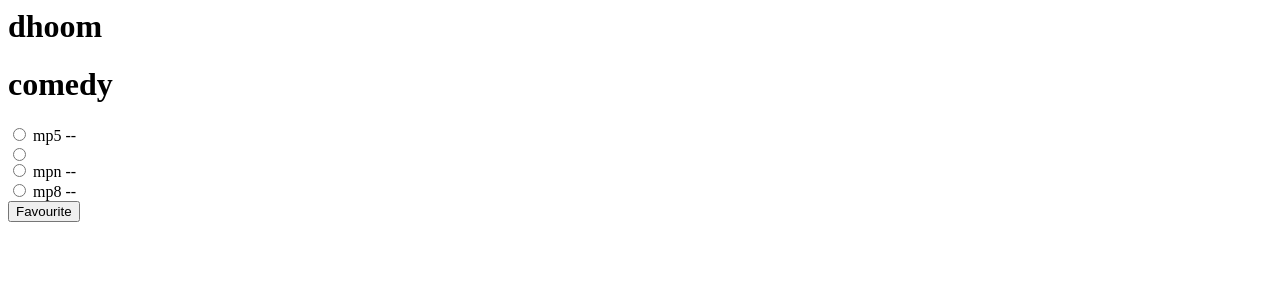
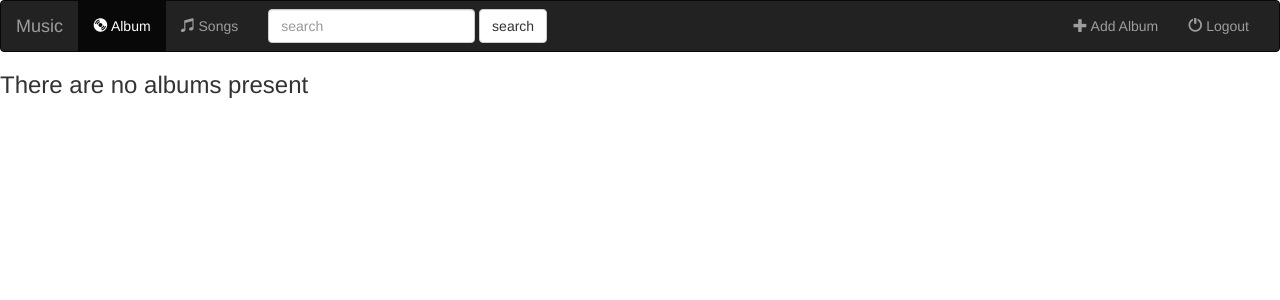
Before and after one commit to Tejas111/Music-App, a Django app: page /t1/1/ in a window 1280 px wide. Shown: the top 300 px of the page. Run offline with Django 3.2, Linux system fonts and the light colour scheme; data comes from the database, SQL or seed files in the repository; both versions use the stored data as it was after the commit; some libraries are stand-ins or nearby versions.

Commit message:
new changes

```diff
--- /dev/null
+++ b/tejas/t1/templates/t1/base.html
@@ -0,0 +1,61 @@
+<!DOCTYPE html>
+<html>
+<head>
+    <meta charset="utf-8" />
+    <meta http-equiv="X-UA-Compatible" content="IE=edge">
+    <title>Page Title</title>
+    <meta name="viewport" content="width=device-width, initial-scale=1">
+{% load  staticfiles %}
+<link rel="stylesheet" type="text/css" href="{% static 't1/style.css'%}"/>
+<link rel="stylesheet" href="https://maxcdn.bootstrapcdn.com/bootstrap/3.3.7/css/bootstrap.min.css">
+</head>
+<body>
+<nav class="navbar navbar-inverse">
+    <div class="container-fluid">
+      <div class="navbar-header">
+        <button type="button" class="navbar-toggle" data-toggle="collapse" data-target="#myNavbar">
+          <span class="icon-bar"></span>
+          <span class="icon-bar"></span>
+          <span class="icon-bar"></span>
+        </button>
+        <a class="navbar-brand" href="{% url 't1:index' %">Music</a>
+      </div>
+      <div class="collapse navbar-collapse" id="myNavbar">
+        <ul class="nav navbar-nav">
+          <li class="active">
+            <a href="#">
+                <span class="glyphicon glyphicon-cd" aria-hidden="true"></span>&nbsp;Album
+
+            </a>
+
+        </li>
+
+            <li class="">
+                <a href="#">
+                    <span class="glyphicon glyphicon-music" aria-hidden="true"></span>&nbsp;Songs
+
+                </a>
+
+            </li>
+        </ul>
+        <form class="navbar-form navbar-left" role="search" method="GET" action="#">
+                <div class="form-group">
+                    <input type="text" class="form-control" name="q" value="" placeholder="search">
+                </div>
+                <button type='submit' class="btn btn-default">search</button>
+            </form>
+        <ul class="nav navbar-nav navbar-right">
+          <li><a href="#"><span class="glyphicon glyphicon-plus"></span> Add Album</a></li>
+          <li><a href="#"><span class="glyphicon glyphicon-off"></span> Logout</a></li>
+        </ul>
+      </div>
+    </div>
+</nav>
+
+{%block body%}
+{%endblock%}
+
+
+
+</body>
+</html>
--- a/tejas/t1/templates/t1/detail.html
+++ b/tejas/t1/templates/t1/detail.html
@@ -1,3 +1,7 @@
+{%extends 't1/base.html'%}
+
+{%block body%}
+{%block title%}Album Details{%endblock%}
 <h1>{{album.title}}</h1>
 <h1>{{album.genre}}</h1>
 
@@ -17,3 +21,4 @@
     {%endfor %}
     <input type="submit" value="Favourite">
 </form>
+{%endblock%}
--- a/tejas/t1/templates/t1/index.html
+++ b/tejas/t1/templates/t1/index.html
@@ -1,9 +1,13 @@
-{%if all_albums %}
-    <h1>These are the albums:</h1>
+{% extends 't1/base.html'%}
 
-    {%for album in all_albums%}
-        <li><a href="{% url 'detail' album.id %}">{{album.title}}</a></li>
-    {%endfor%}
-{%else%}
-    <h3>There are no albums present</h3>
-{%endif%}
+{% block body%}
+  {%if object_list %}
+      <h1>These are the albums:</h1>
+
+      {%for album in object_list%}
+          <li><a href="{% url 't1:detail' album.id %}">{{album.title}}</a></li>
+      {%endfor%}
+  {%else%}
+      <h3>There are no albums present</h3>
+  {%endif%}
+{%endblock%}
--- a/tejas/t1/urls.py
+++ b/tejas/t1/urls.py
@@ -2,8 +2,8 @@
 from . import views
 app_name='t1'
 urlpatterns=[
-    path('',views.ind),
-    re_path(r'^(?P<album_id>[0-9]+)/$',views.detail,name='detail'),
-    re_path(r'^(?P<album_id>[0-9]+)/favorite/$',views.favorite,name='favorite'),
+    path('',views.IndexView.as_view(),name='index'),
+    re_path(r'^(?P<pk>[0-9]+)/$',views.DetailView.as_view(),name='detail'),
+    #re_path(r'^(?P<album_id>[0-9]+)/favorite/$',views.favorite,name='favorite'),
 
 ]
--- a/tejas/t1/views.py
+++ b/tejas/t1/views.py
@@ -1,26 +1,11 @@
-from django.shortcuts import render,get_object_or_404
+from django.views import generic
+from .models import album
 
-# Create your views here.
-from django.http import HttpResponse
-from django.template import loader
-from .models import album
-def ind (request):
-    album1 = album.objects.all()
-    return render(request,'t1/index.html',{'all_albums':album1})
-    #template=loader.get_template("t1/index.html")
+class IndexView(generic.ListView):
+    template_name= 't1/index.html'
+    def get_queryset(self):
+        return album.objects.all()
 
-
-def detail(request,album_id):
-    album1 = get_object_or_404(album,pk=album_id)
-    return render(request,'t1/detail.html',{'album':album1})
-
-def favorite(request,album_id):
-    album1= get_object_or_404(album,pk=album_id)
-    try:
-        s_song= album1.song_set.get(pk=request.POST['song'])
-    except (KeyError):
-        return render(request,'t1/detail.html',{'album':album1,'error_message':"No song is selected"})
-    else:
-        s_song.is_favorite=True
-        s_song.save()
-        return render(request,'t1/detail.html',{'album':album1})
+class DetailView(generic.DetailView):
+    model = album
+    template_name='t1/index.html'
```
Also changed, not shown: tejas/db.sqlite3, tejas/t1/static/t1/images/1.jpg (added), tejas/t1/static/t1/style.css (added).
